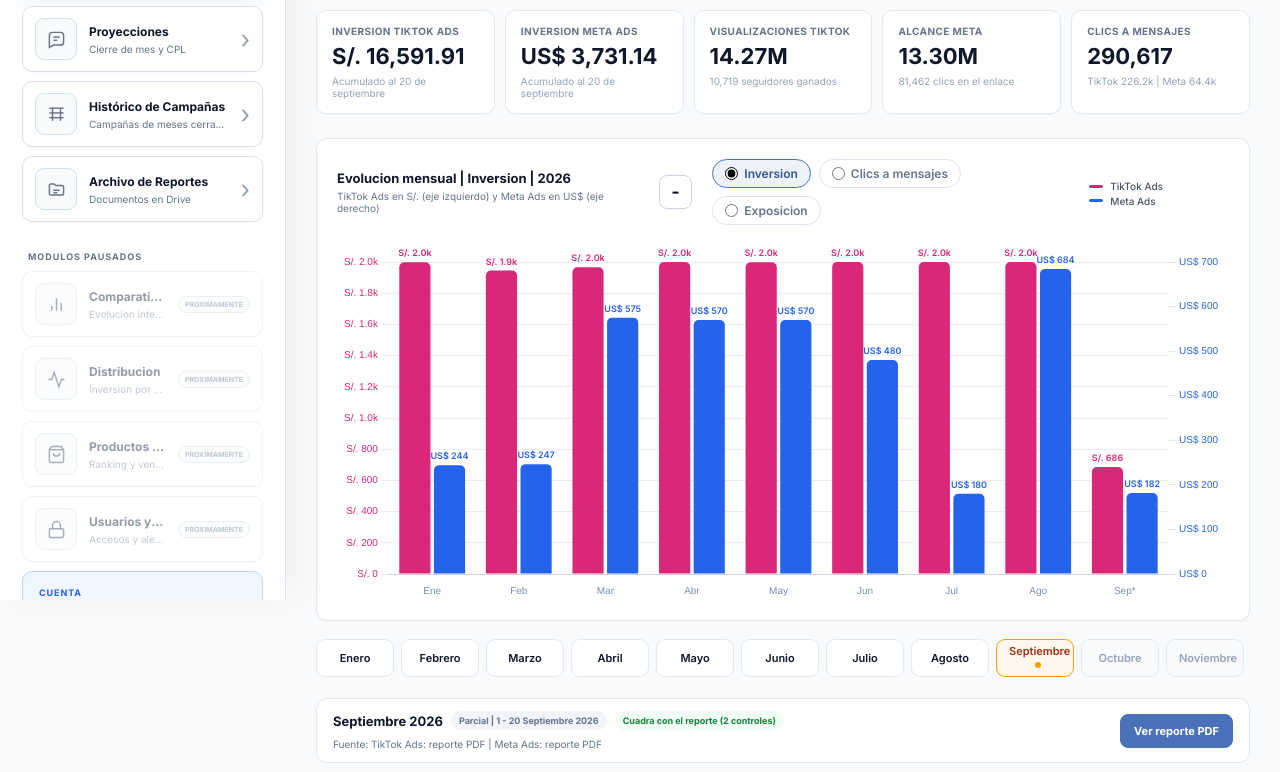
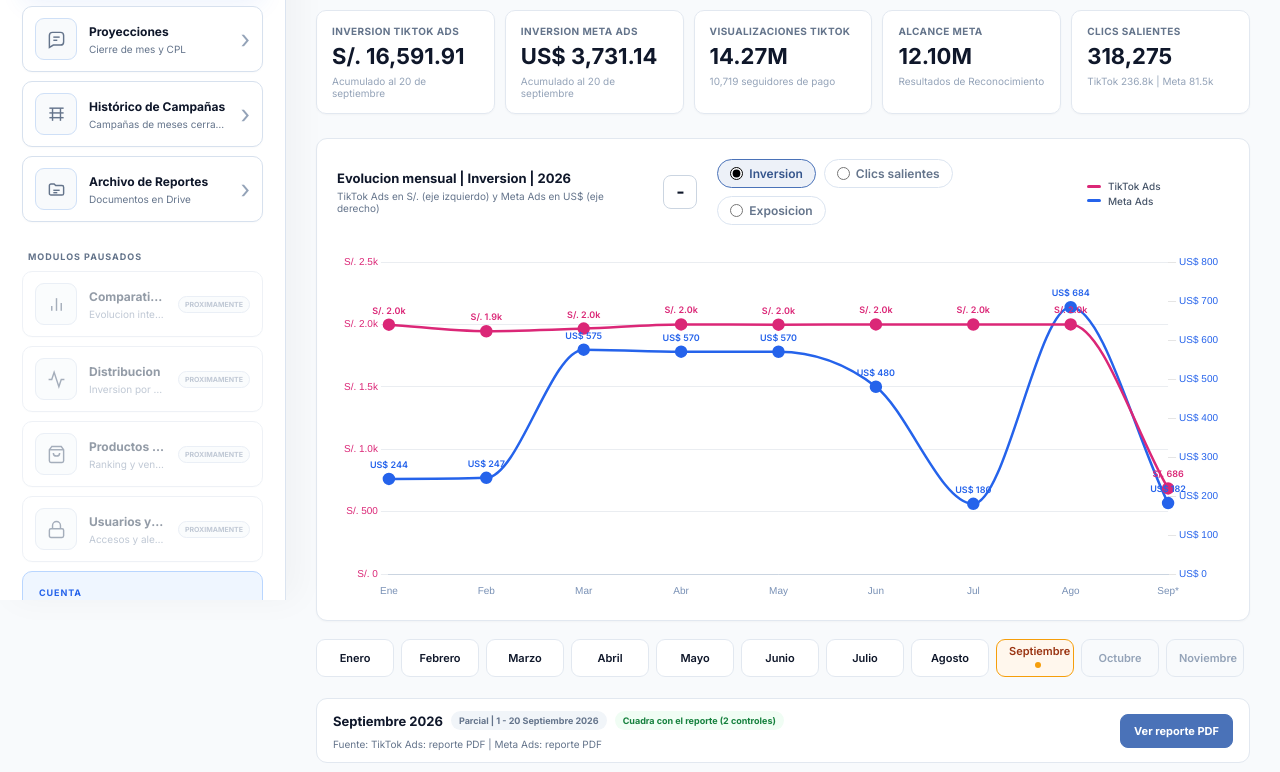
Before and after one commit to jorgeluis666/objetivos-Rekluta, a website: page index.html in a window 1280 px wide. Shown: the part 200-972 px from the top of the page. Drawn offline with nearby package versions, Linux system fonts and the light colour scheme.

Commit message:
feat: indicadores de Diego y grafico principal lineal
- TikTok: visualizaciones, seguidores de pago y clics salientes.
- Meta: clics salientes y alcance tomado de la columna Resultados de las
  campanas de Reconocimiento (sin el alcance de la campana de Mensajes).
- Grafico mensual lineal con margen superior. v1.10.1

Co-Authored-By: Claude Opus 5.5 <noreply@anthropic.com>

```diff
--- a/index.html
+++ b/index.html
@@ -8,13 +8,13 @@
 <link rel="preconnect" href="https://fonts.googleapis.com">
 <link rel="preconnect" href="https://fonts.gstatic.com" crossorigin>
 <link rel="stylesheet" href="https://fonts.googleapis.com/css2?family=Inter:wght@400;500;600;700&display=swap">
-<link rel="stylesheet" href="css/dashboard.css?v=1.10.0">
+<link rel="stylesheet" href="css/dashboard.css?v=1.10.1">
 <script src="https://cdnjs.cloudflare.com/ajax/libs/Chart.js/4.4.1/chart.umd.js" integrity="sha512-ZwR1/gSZM3ai6vCdI+LVF1zSq/5HznD3ZSTk7kajkaj4D292NLuduDCO1c/NT8Id+jE58KYLKT7hXnbtryGmMg==" crossorigin="anonymous" referrerpolicy="no-referrer"></script>
 </head>
 <body>
 <div class="shell">
   <aside class="sidebar" id="sidebar">
-    <div class="s-brand"><div class="s-title">Rekluta</div><div class="s-sub">BI Agencia Lima Retail <span class="app-version">v1.10.0</span></div></div>
+    <div class="s-brand"><div class="s-title">Rekluta</div><div class="s-sub">BI Agencia Lima Retail <span class="app-version">v1.10.1</span></div></div>
     <div class="s-group-lbl">Modulos activos</div>
     <button class="s-item active" type="button" data-view-target="view-obj">
       <div class="s-icon"><svg viewBox="0 0 24 24"><circle cx="12" cy="12" r="10"/><circle cx="12" cy="12" r="6"/><circle cx="12" cy="12" r="2"/></svg></div>
@@ -48,7 +48,7 @@
         <p class="section-desc">Inversion y resultados de las dos cuentas que administramos: TikTok Ads (facturada en soles) y Meta Ads (facturada en dolares). Cada plataforma se muestra en su moneda de facturacion, igual que en el reporte mensual.</p>
         <div class="kpi-strip" id="kpi-strip" aria-label="KPIs acumulados 2026"></div>
         <div class="panel chart-panel" id="chart-panel">
-          <div class="panel-head chart-panel-head"><div><div class="panel-title" id="chart-title">Evolucion mensual | Inversion | 2026</div><div class="panel-sub" id="chart-sub">TikTok Ads en S/. (eje izquierdo) y Meta Ads en US$ (eje derecho)</div></div><div class="chart-controls"><button type="button" class="chart-toggle" id="chart-toggle-btn" aria-expanded="true" aria-controls="monthly-chart-body" title="Minimizar grafico">-</button><div class="chart-series-toggles" id="chart-series-toggles" role="group" aria-label="Indicador del grafico"><label class="series-toggle active" data-series="spend"><input type="radio" name="ads-chart-metric" value="spend" checked>Inversion</label><label class="series-toggle" data-series="messageClicks"><input type="radio" name="ads-chart-metric" value="messageClicks">Clics a mensajes</label><label class="series-toggle" data-series="exposure"><input type="radio" name="ads-chart-metric" value="exposure">Exposicion</label></div><div class="chart-legend" id="chart-legend"></div></div></div>
+          <div class="panel-head chart-panel-head"><div><div class="panel-title" id="chart-title">Evolucion mensual | Inversion | 2026</div><div class="panel-sub" id="chart-sub">TikTok Ads en S/. (eje izquierdo) y Meta Ads en US$ (eje derecho)</div></div><div class="chart-controls"><button type="button" class="chart-toggle" id="chart-toggle-btn" aria-expanded="true" aria-controls="monthly-chart-body" title="Minimizar grafico">-</button><div class="chart-series-toggles" id="chart-series-toggles" role="group" aria-label="Indicador del grafico"><label class="series-toggle active" data-series="spend"><input type="radio" name="ads-chart-metric" value="spend" checked>Inversion</label><label class="series-toggle" data-series="clicks"><input type="radio" name="ads-chart-metric" value="clicks">Clics salientes</label><label class="series-toggle" data-series="exposure"><input type="radio" name="ads-chart-metric" value="exposure">Exposicion</label></div><div class="chart-legend" id="chart-legend"></div></div></div>
           <div class="chart-wrap h-360" id="monthly-chart-body"><canvas id="chart-monthly"></canvas></div>
         </div>
         <div class="month-tabs" id="month-tabs"></div>
@@ -56,7 +56,7 @@
         <div class="ads-platforms" id="ads-platforms"></div>
         <div class="panel campaigns-panel">
           <div class="panel-head campaigns-panel-head"><div><div class="panel-title" id="campaigns-title">Campanas del mes</div><div class="panel-sub" id="campaigns-sub"></div></div><div class="chart-series-toggles" id="campaigns-filter" role="group" aria-label="Filtrar por plataforma"><label class="series-toggle active" data-series="all"><input type="radio" name="ads-platform-filter" value="all" checked>Ambas</label><label class="series-toggle" data-series="tiktok"><input type="radio" name="ads-platform-filter" value="tiktok">TikTok Ads</label><label class="series-toggle" data-series="meta"><input type="radio" name="ads-platform-filter" value="meta">Meta Ads</label></div></div>
-          <div class="table-scroll"><table class="data-table campaigns-table ads-table"><thead><tr><th>Plataforma</th><th>Campana</th><th>Tipo</th><th>Pais</th><th class="num">Inversion</th><th class="num">% plataforma</th><th class="num">Resultado principal</th><th class="num">Impresiones</th><th class="num">CPM</th><th class="num">Clics</th><th class="num">Costo por clic</th><th class="num">Seguidores</th><th>Mejores anuncios</th></tr></thead><tbody id="campaigns-body"></tbody></table></div>
+          <div class="table-scroll"><table class="data-table campaigns-table ads-table"><thead><tr><th>Plataforma</th><th>Campana</th><th>Tipo</th><th>Pais</th><th class="num">Inversion</th><th class="num">% plataforma</th><th class="num">Resultado principal</th><th class="num">Impresiones</th><th class="num">CPM</th><th class="num">Clics salientes</th><th class="num">Costo por clic</th><th class="num">Seguidores de pago</th><th>Mejores anuncios</th></tr></thead><tbody id="campaigns-body"></tbody></table></div>
         </div>
         <div class="panel ads-checks-panel">
           <div class="panel-head"><div><div class="panel-title">Cruce con el reporte mensual</div><div class="panel-sub" id="checks-sub"></div></div></div>
@@ -191,7 +191,7 @@
           </div>
           <div class="table-scroll">
             <table class="data-table history-table">
-              <thead><tr><th>Mes</th><th>Plataforma</th><th>Campaña</th><th>Tipo</th><th>País</th><th class="num">Inversión</th><th class="num">Resultado principal</th><th class="num">Clics</th><th>Mejores anuncios</th><th>Periodo</th></tr></thead>
+              <thead><tr><th>Mes</th><th>Plataforma</th><th>Campaña</th><th>Tipo</th><th>País</th><th class="num">Inversión</th><th class="num">Resultado principal</th><th class="num">Clics salientes</th><th>Mejores anuncios</th><th>Periodo</th></tr></thead>
               <tbody id="history-body"></tbody>
             </table>
           </div>
@@ -268,7 +268,7 @@
     <div class="reports-modal-foot">La vista previa usa el visor de Google Drive: necesitas iniciar sesion con una cuenta que tenga acceso a la carpeta compartida.</div>
   </div>
 </div>
-<script src="js/objectives.js?v=1.10.0"></script>
+<script src="js/objectives.js?v=1.10.1"></script>
 <script src="js/messages-calculator.js?v=1.9.2"></script>
 <script src="js/reports-archive.js?v=1.9.3"></script>
 <script src="js/projections.js?v=1.10.0"></script>
--- a/js/objectives.js
+++ b/js/objectives.js
@@ -9,8 +9,8 @@
   const GROUP_CLASS = { Reconocimiento: 'branding', Mensajes: 'messages', Seguidores: 'followers' };
   const CHART_METRICS = {
     spend: { label: 'Inversion', money: true, sub: 'TikTok Ads en S/. (eje izquierdo) y Meta Ads en US$ (eje derecho)' },
-    messageClicks: { label: 'Clics a mensajes', money: false, sub: 'Clics de las campanas de Mensajes / Trafico de cada plataforma' },
-    exposure: { label: 'Exposicion', money: false, sub: 'Visualizaciones de video en TikTok y alcance en Meta' },
+    clicks: { label: 'Clics salientes', money: false, sub: 'Clics salientes de todas las campanas de cada plataforma' },
+    exposure: { label: 'Exposicion', money: false, sub: 'Visualizaciones de video en TikTok y alcance de Reconocimiento en Meta' },
   };
   const CHART_COLLAPSED_KEY = 'rk-chart-collapsed-v1';
   const CHART_METRIC_KEY = 'rk-ads-chart-metric-v1';
@@ -76,7 +76,7 @@
 
   // ── KPIs acumulados del año ────────────────────────────────────────────────
   function yearTotals() {
-    const totals = { tiktok: { spend: 0, views: 0, followers: 0, messageClicks: 0 }, meta: { spend: 0, reach: 0, messageClicks: 0, clicks: 0 }, months: 0 };
+    const totals = { tiktok: { spend: 0, views: 0, followers: 0, clicks: 0 }, meta: { spend: 0, reach: 0, clicks: 0 }, months: 0 };
     state.data.months.forEach(month => {
       if (!hasData(month)) return;
       totals.months += 1;
@@ -91,14 +91,14 @@
   function renderKpis() {
     const host = document.getElementById('kpi-strip');
     const totals = yearTotals();
-    const messageClicks = totals.tiktok.messageClicks + totals.meta.messageClicks;
+    const clicks = totals.tiktok.clicks + totals.meta.clicks;
     const cutoff = longDate(state.data.cutoff);
     const cards = [
       ['Inversion TikTok Ads', fmtMoney(totals.tiktok.spend, 'tiktok'), `Acumulado al ${cutoff}`],
       ['Inversion Meta Ads', fmtMoney(totals.meta.spend, 'meta'), `Acumulado al ${cutoff}`],
-      ['Visualizaciones TikTok', fmtCompact(totals.tiktok.views, false), `${fmtCount(totals.tiktok.followers)} seguidores ganados`],
-      ['Alcance Meta', fmtCompact(totals.meta.reach, false), `${fmtCount(totals.meta.clicks)} clics en el enlace`],
-      ['Clics a mensajes', fmtCount(messageClicks), `TikTok ${fmtCompact(totals.tiktok.messageClicks, false)} | Meta ${fmtCompact(totals.meta.messageClicks, false)}`],
+      ['Visualizaciones TikTok', fmtCompact(totals.tiktok.views, false), `${fmtCount(totals.tiktok.followers)} seguidores de pago`],
+      ['Alcance Meta', fmtCompact(totals.meta.reach, false), 'Resultados de Reconocimiento'],
+      ['Clics salientes', fmtCount(clicks), `TikTok ${fmtCompact(totals.tiktok.clicks, false)} | Meta ${fmtCompact(totals.meta.clicks, false)}`],
     ];
     host.innerHTML = cards.map(([name, value, meta]) => `<div class="kpi-pill"><span>${name}</span><strong>${value}</strong><small>${meta}</small></div>`).join('');
   }
@@ -134,13 +134,17 @@
       label: seriesName(platform),
       platform,
       data: state.data.months.slice(0, lastIndex + 1).map(month => metricValue(month, platform, metric)),
+      borderColor: PLATFORM_COLORS[platform],
       backgroundColor: PLATFORM_COLORS[platform],
-      borderRadius: 5,
-      maxBarThickness: 34,
+      borderWidth: 2.5,
+      pointRadius: 5,
+      pointHoverRadius: 7,
+      tension: .3,
+      cubicInterpolationMode: 'monotone',
       yAxisID: config.money && platform === 'meta' ? 'y1' : 'y',
     }));
     const tick = platform => value => fmtCompact(value, config.money, platform);
-    const axis = { beginAtZero: true, border: { display: false }, ticks: { color: '#7890b5', font: { size: 10 } } };
+    const axis = { beginAtZero: true, grace: '15%', border: { display: false }, ticks: { color: '#7890b5', font: { size: 10 } } };
     const scales = {
       x: { grid: { display: false }, border: { color: '#cbd5e1' }, ticks: { color: '#7890b5', font: { size: 10 } } },
       y: { ...axis, grid: { color: 'rgba(148,163,184,.20)' }, ticks: { ...axis.ticks, callback: tick('tiktok') } },
@@ -149,7 +153,7 @@
     if (config.money) scales.y.ticks.color = PLATFORM_COLORS.tiktok;
     if (state.chart) state.chart.destroy();
     state.chart = new Chart(canvas, {
-      type: 'bar',
+      type: 'line',
       data: { labels, datasets },
       options: {
         responsive: true,
@@ -173,9 +177,9 @@
         ctx.textAlign = 'center';
         chart.data.datasets.forEach((dataset, index) => {
           ctx.fillStyle = dataset.backgroundColor;
-          chart.getDatasetMeta(index).data.forEach((bar, point) => {
+          chart.getDatasetMeta(index).data.forEach((dot, point) => {
             const value = dataset.data[point];
-            if (value) ctx.fillText(fmtCompact(value, config.money, dataset.platform), bar.x, bar.y - 6);
+            if (value) ctx.fillText(fmtCompact(value, config.money, dataset.platform), dot.x, dot.y - 11);
           });
         });
         ctx.restore();
@@ -228,14 +232,11 @@
     const cost = (value, count) => isNum(value) && Number(count) > 0 ? Number(value) / Number(count) : null;
     const metrics = platform === 'tiktok' ? [
       ['Visualizaciones', fmtCount(k.views), k.impressions ? `CPM ${fmtMoney(k.spend / k.impressions * 1000, platform)}` : 'Total del reporte mensual'],
-      ['Seguidores', fmtCount(k.followers), `${fmtCost(cost(k.spend, k.followers), platform)} por seguidor`],
-      ['Clics destino', fmtCount(k.clicks), `${fmtCount(k.profileVisits)} visitas al perfil`],
-      ['Clics a mensajes', fmtCount(k.messageClicks), `${fmtCost(cost(data.spendByGroup.Mensajes, k.messageClicks), platform)} por clic`],
+      ['Seguidores de pago', fmtCount(k.followers), `${fmtCost(cost(k.spend, k.followers), platform)} por seguidor`],
+      ['Clics salientes', fmtCount(k.clicks), `${fmtCount(k.messageClicks)} de la campana de Mensajes`],
     ] : [
-      ['Alcance', fmtCount(k.reach), k.impressions ? `${fmtCount(k.impressions)} impresiones` : 'Suma por campana'],
-      ['Clics en el enlace', fmtCount(k.clicks), `${fmtCost(cost(k.spend, k.clicks), platform)} por clic`],
-      ['Clics a mensajes', fmtCount(k.messageClicks), k.messageClicks ? `${fmtCost(cost(data.spendByGroup.Mensajes, k.messageClicks), platform)} por clic` : 'Sin campana de Mensajes'],
-      ['Interacciones', fmtCount(k.interactions), 'Reacciones, comentarios y compartidos'],
+      ['Alcance', fmtCount(k.reach), 'Resultados de las campanas de Reconocimiento'],
+      ['Clics salientes', fmtCount(k.clicks), `${fmtCost(cost(k.spend, k.clicks), platform)} por clic | ${fmtCount(k.messageClicks)} de Mensajes`],
     ];
     const groups = Object.entries(data.spendByGroup || {}).sort((a, b) => b[1] - a[1]);
     const bar = groups.map(([group, value]) => `<i class="${GROUP_CLASS[group] || ''}" style="width:${(value / k.spend * 100).toFixed(2)}%" title="${esc(group)}: ${fmtMoney(value, platform)}"></i>`).join('');
@@ -246,7 +247,7 @@
           <div>${platformPill(platform)}<div class="panel-sub">${esc(state.data.platforms[platform].currency)}${data.account ? ` | ${esc(data.account)}` : ''} | ${data.campaigns.length} campanas</div></div>
           <div class="ads-platform-spend"><span>Inversion</span><strong>${fmtMoney(k.spend, platform)}</strong></div>
         </div>
-        <div class="ads-platform-metrics">${metrics.map(([name, value, hint]) => `<div><span>${name}</span><strong>${value}</strong><small>${hint}</small></div>`).join('')}</div>
+        <div class="ads-platform-metrics cols-${metrics.length}">${metrics.map(([name, value, hint]) => `<div><span>${name}</span><strong>${value}</strong><small>${hint}</small></div>`).join('')}</div>
         <div class="ads-split"><div class="ads-split-bar">${bar}</div><div class="ads-split-legend">${legend}</div></div>
       </div>`;
   }
@@ -294,7 +295,7 @@
     }).join('');
   }
   function renderChecks(month) {
-    const names = { spend: 'Inversion', views: 'Visualizaciones', followers: 'Seguidores', clicks: 'Clics', messageClicks: 'Clics a mensajes', interactions: 'Interacciones' };
+    const names = { spend: 'Inversion', views: 'Visualizaciones', followers: 'Seguidores de pago', clicks: 'Clics salientes', messageClicks: 'Clics salientes de Mensajes', interactions: 'Interacciones' };
     const checks = month.checks || [];
     const reportName = month.report ? `${month.report.title} (${month.report.period})` : 'sin reporte';
     document.getElementById('checks-sub').textContent = checks.length
@@ -337,8 +338,8 @@
         ['Campañas', fmtCount(rows.length), `${closed.length} meses cerrados`],
         ['Inversión TikTok', fmtMoney(closedSpend('tiktok'), 'tiktok'), 'Meses cerrados'],
         ['Inversión Meta', fmtMoney(closedSpend('meta'), 'meta'), 'Meses cerrados'],
-        ['Seguidores TikTok', fmtCount(totals.tiktok.followers), 'Acumulado 2026'],
-        ['Clics a mensajes', fmtCount(totals.tiktok.messageClicks + totals.meta.messageClicks), 'Acumulado 2026'],
+        ['Seguidores de pago', fmtCount(totals.tiktok.followers), 'TikTok, acumulado 2026'],
+        ['Clics salientes', fmtCount(totals.tiktok.clicks + totals.meta.clicks), 'Acumulado 2026'],
       ].map(([name, value, meta]) => `<div class="kpi-pill"><span>${name}</span><strong>${value}</strong><small>${meta}</small></div>`).join('');
     }
     const sub = document.getElementById('history-sub');
--- a/package.json
+++ b/package.json
@@ -1,6 +1,6 @@
 {
   "name": "objetivos-rekluta",
-  "version": "1.10.0",
+  "version": "1.10.1",
   "private": true,
   "description": "Dashboard de objetivos e inversion publicitaria de Rekluta",
   "scripts": {
```
Also changed, not shown: css/dashboard.css (+5 -2 lines), README.md, data/rk-ads-2026.json, 1 other file.
